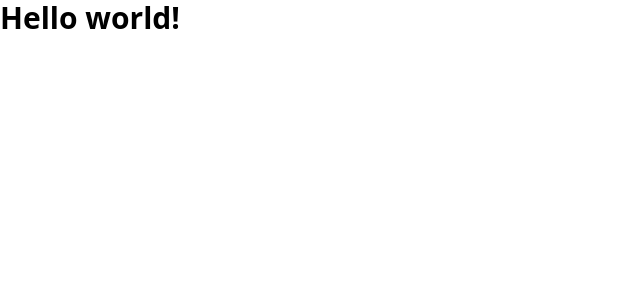
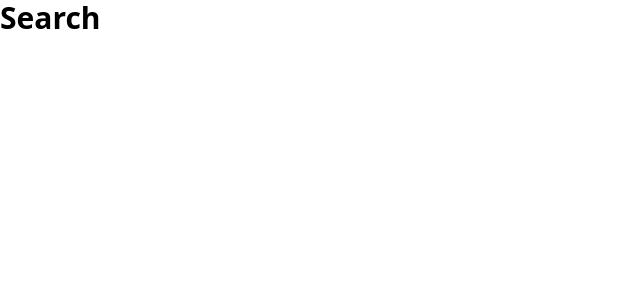
Before and after one commit to Chitmin/gh-demo, a React (Vite) app: page / in a window 1280 px wide. Shown: the top 300 px of the page, without its empty margins (0-640 px from the left). Built offline with nearby package versions, Linux system fonts and the light colour scheme.

Commit message:
add gql client

```diff
--- a/package.json
+++ b/package.json
@@ -10,11 +10,14 @@
     "preview": "vite preview"
   },
   "dependencies": {
+    "@apollo/client": "^3.11.8",
+    "graphql": "^16.9.0",
     "react": "^18.3.1",
     "react-dom": "^18.3.1"
   },
   "devDependencies": {
     "@eslint/js": "^9.9.0",
+    "@types/node": "^22.7.4",
     "@types/react": "^18.3.3",
     "@types/react-dom": "^18.3.0",
     "@vitejs/plugin-react": "^4.3.1",
--- a/src/App.tsx
+++ b/src/App.tsx
@@ -1,9 +1,9 @@
-import './App.css'
+import { ApolloProvider } from "@apollo/client";
+import client from "./lib/client";
+import "./App.css"
 
 export default function App() {
-  return (
-    <h1 className="text-3xl font-bold">
-      Hello world!
-    </h1>
-  )
+  return <ApolloProvider client={client}>
+    <h1 className="text-3xl font-bold">Search</h1>
+    </ApolloProvider>
 }
--- /dev/null
+++ b/src/lib/client.ts
@@ -0,0 +1,15 @@
+import { ApolloClient, InMemoryCache, createHttpLink } from "@apollo/client";
+
+const httpLink = createHttpLink({
+  uri: "https://api.github.com/graphql",
+  headers: {
+    authorization: `Bearer ${process.env.GITHUB_TOKEN}`,
+  },
+});
+
+const client = new ApolloClient({
+  link: httpLink,
+  cache: new InMemoryCache(),
+});
+
+export default client;
```
Also changed, not shown: 1 other file (tests, documents, lock files or other folders).
